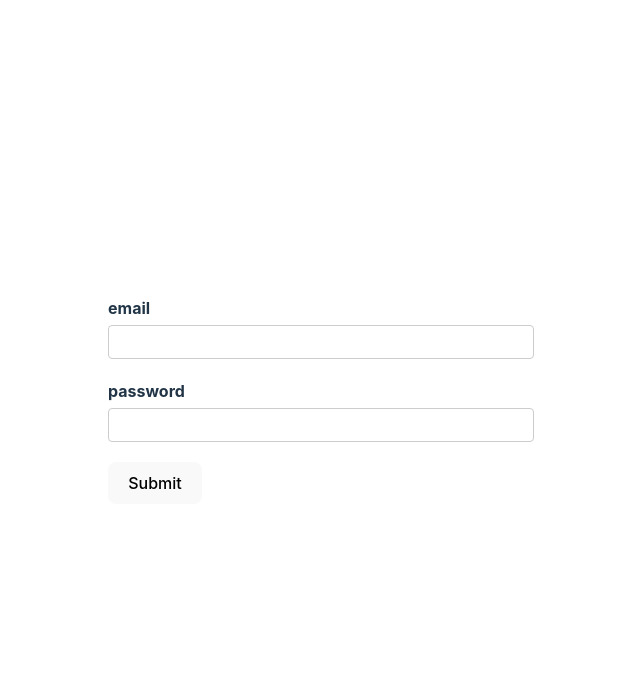
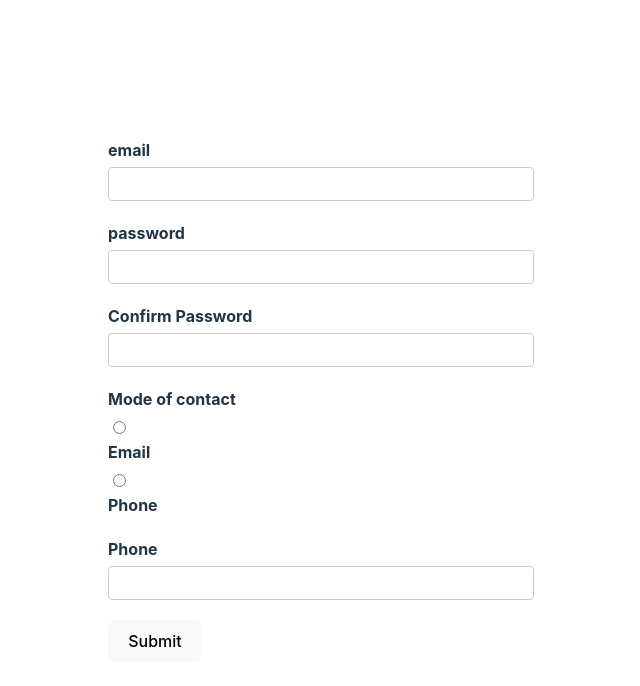
Before and after one commit to maormenashe/vite-react-formik, a React (Vite) app: page / in a window 1280 px wide. Shown: the top 686 px of the page, without its empty margins (319-959 px from the left). Built offline with nearby package versions, Linux system fonts and the light colour scheme.

Commit message:
Add RegistrationForm & useScrollTo & useElementRefs & useFormikContextFocusError

```diff
--- a/src/App.tsx
+++ b/src/App.tsx
@@ -1,5 +1,6 @@
 import "./App.css";
-import LoginForm from "./components/LoginForm";
+import RegistrationForm from "./components/RegistrationForm";
+// import LoginForm from "./components/LoginForm";
 // import FormikContainer from "./components/FormikContainer";
 // import YoutubeFormFormik from "./components/YoutubeFormFormik";
 // import YoutubeFormUseFormikYup from "./components/YoutubeFormUseFormikYup";
@@ -12,7 +13,8 @@ function App() {
       {/* <YoutubeFormUseFormikYup /> */}
       {/* <YoutubeFormFormik /> */}
       {/* <FormikContainer /> */}
-      <LoginForm />
+      {/* <LoginForm /> */}
+      <RegistrationForm />
     </div>
   );
 }
--- a/src/components/CustomCheckboxGroup.tsx
+++ b/src/components/CustomCheckboxGroup.tsx
@@ -15,7 +15,6 @@ const CustomCheckboxGroup: React.FunctionComponent<CustomCheckboxGroupProps> = (
   props
 ) => {
   const { label, name, options, ...rest } = props;
-  console.log(options);
   return (
     <div className="form-control">
       <label>{label}</label>
--- a/src/components/CustomRadioButtons.tsx
+++ b/src/components/CustomRadioButtons.tsx
@@ -15,7 +15,6 @@ const CustomRadioButtons: React.FunctionComponent<CustomRadioButtonsProps> = (
   props
 ) => {
   const { label, name, options, ...rest } = props;
-  console.log(options);
   return (
     <div className="form-control">
       <label>{label}</label>
--- /dev/null
+++ b/src/components/RegistrationForm.tsx
@@ -0,0 +1,123 @@
+import { Form, Formik, FormikHelpers, FormikProps } from "formik";
+import * as React from "react";
+import * as Yup from "yup";
+import FormikControl from "./FormikControl";
+import { SelectOption } from "../types/form/controls";
+import useElementRefs from "../hooks/useElementRefs";
+import useFormikContextFocusError from "../hooks/useFormikContextFocusError";
+
+interface IRegistrationFormProps {}
+
+type RegistrationForm = {
+  email: string;
+  password: string;
+  confirmPassword: string;
+  modeOfContact: string;
+  phone: string;
+};
+
+const initialValues: RegistrationForm = {
+  email: "",
+  password: "",
+  confirmPassword: "",
+  modeOfContact: "",
+  phone: "",
+};
+
+const validationSchema = Yup.object({
+  email: Yup.string().email("Invalid email format").required("Required"),
+  password: Yup.string().required("Required"),
+  confirmPassword: Yup.string()
+    .oneOf([Yup.ref("password"), ""], "Passwords must match")
+    .required("Required"),
+  modeOfContact: Yup.string().required("Required"),
+  phone: Yup.string().when("modeOfContact", {
+    is: "phonemoc",
+    then: (schema: Yup.StringSchema) => schema.required("Required"),
+    otherwise: (schema: Yup.StringSchema) => schema.notRequired(),
+  }),
+});
+
+const onSubmit = (
+  values: RegistrationForm,
+  formikHelpers: FormikHelpers<RegistrationForm>
+) => {
+  console.log("Submitted", values, formikHelpers);
+  formikHelpers.setSubmitting(false);
+  formikHelpers.resetForm();
+};
+
+const contactOptions: SelectOption[] = [
+  { label: "Email", value: "emailmoc" },
+  { label: "Phone", value: "phonemoc" },
+];
+
+const RegistrationForm: React.FunctionComponent<
+  IRegistrationFormProps
+> = () => {
+  return (
+    <Formik
+      initialValues={initialValues}
+      validationSchema={validationSchema}
+      onSubmit={onSubmit}
+    >
+      {(formik: FormikProps<RegistrationForm>) => {
+        console.log(formik);
+        return <RegistrationFormContent formik={formik} />;
+      }}
+    </Formik>
+  );
+};
+
+export default RegistrationForm;
+
+interface IRegistrationFormContentForm {
+  formik: FormikProps<RegistrationForm>;
+}
+
+const RegistrationFormContent: React.FunctionComponent<
+  IRegistrationFormContentForm
+> = ({ formik }) => {
+  const elementRefs = useElementRefs<RegistrationForm>();
+  useFormikContextFocusError();
+  return (
+    <Form noValidate>
+      <FormikControl
+        asControl="input"
+        type="email"
+        label="email"
+        name="email"
+        innerRef={(el: HTMLInputElement | null) => {
+          elementRefs.current.email = el;
+        }}
+      />
+
+      <FormikControl
+        asControl="input"
+        type="password"
+        label="password"
+        name="password"
+      />
+
+      <FormikControl
+        asControl="input"
+        type="password"
+        label="Confirm Password"
+        name="confirmPassword"
+      />
+
+      <FormikControl
+        asControl="radio"
+        label="Mode of contact"
+        name="modeOfContact"
+        options={contactOptions}
+      />
+
+      <FormikControl asControl="input" type="text" label="Phone" name="phone" />
+
+      <button type="submit" disabled={formik.isSubmitting}>
+        Submit
+      </button>
+    </Form>
+  );
+};
--- /dev/null
+++ b/src/hooks/useElementRefs.tsx
@@ -0,0 +1,6 @@
+import { useRef } from "react";
+
+export default function useElementRefs<T>() {
+  const elementRefs = useRef<Partial<Record<keyof T, HTMLElement | null>>>({});
+  return elementRefs;
+}
--- /dev/null
+++ b/src/hooks/useFormikContextFocusError.tsx
@@ -0,0 +1,29 @@
+import { useEffect } from "react";
+import { useFormikContext } from "formik";
+import useScrollTo from "./useScrollTo";
+
+export default function useFormikContextFocusError(
+  shouldScrollToElement: boolean = true
+) {
+  const { isSubmitting, isValidating, errors } = useFormikContext();
+  const { scrollToElement } = useScrollTo();
+  useEffect(() => {
+    if (!isSubmitting || isValidating) return;
+
+    const keys = Object.keys(errors);
+    if (keys.length < 1) return;
+
+    const selector = `[name="${keys[0]}"]`;
+    console.log(selector);
+
+    const errorElement = document.querySelector(selector) as HTMLElement;
+    if (shouldScrollToElement) scrollToElement(errorElement, -30);
+    errorElement?.focus();
+  }, [
+    isSubmitting,
+    isValidating,
+    errors,
+    shouldScrollToElement,
+    scrollToElement,
+  ]);
+}
--- /dev/null
+++ b/src/hooks/useScrollTo.tsx
@@ -0,0 +1,59 @@
+interface ScrollToMethods {
+  scrollToElement: (element: HTMLElement, offset?: number) => void;
+  scrollToTop: () => void;
+  scrollToBottom: () => void;
+}
+
+export default function useScrollTo(
+  durationInMs: number = 500
+): ScrollToMethods {
+  function smoothScrollTo(y: number): void {
+    const start = window.scrollY;
+    const distance = y - start;
+    let startTime: number | null = null;
+
+    function easeInOutCubic(
+      t: number,
+      b: number,
+      c: number,
+      d: number
+    ): number {
+      t /= d / 2;
+      if (t < 1) return (c / 2) * t * t * t + b;
+      t -= 2;
+      return (c / 2) * (t * t * t + 2) + b;
+    }
+
+    function scroll(timestamp: number): void {
+      if (!startTime) startTime = timestamp;
+      const elapsed = timestamp - startTime;
+      const run = easeInOutCubic(elapsed, start, distance, durationInMs);
+      window.scrollTo(0, run);
+      if (elapsed < durationInMs) requestAnimationFrame(scroll);
+    }
+
+    requestAnimationFrame(scroll);
+  }
+
+  function scrollToElement(element: HTMLElement, offset: number = 0): void {
+    if (element) {
+      const elementTop =
+        element.getBoundingClientRect().top + window.scrollY + offset;
+      smoothScrollTo(elementTop);
+    }
+  }
+
+  function scrollToTop(): void {
+    smoothScrollTo(0);
+  }
+
+  function scrollToBottom(): void {
+    smoothScrollTo(document.body.scrollHeight);
+  }
+
+  return {
+    scrollToElement,
+    scrollToTop,
+    scrollToBottom,
+  };
+}
```
